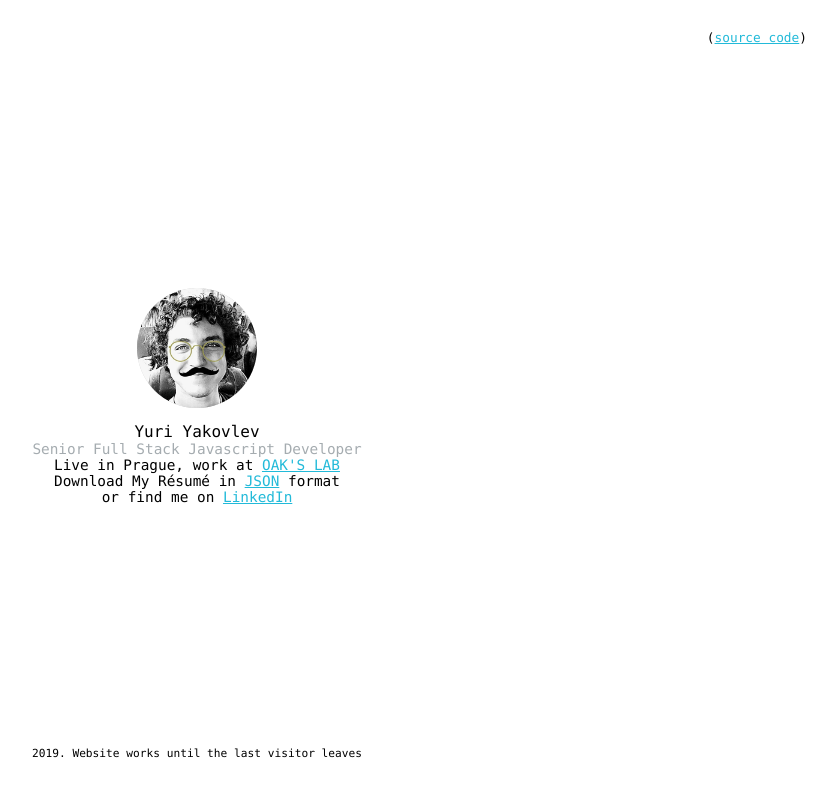
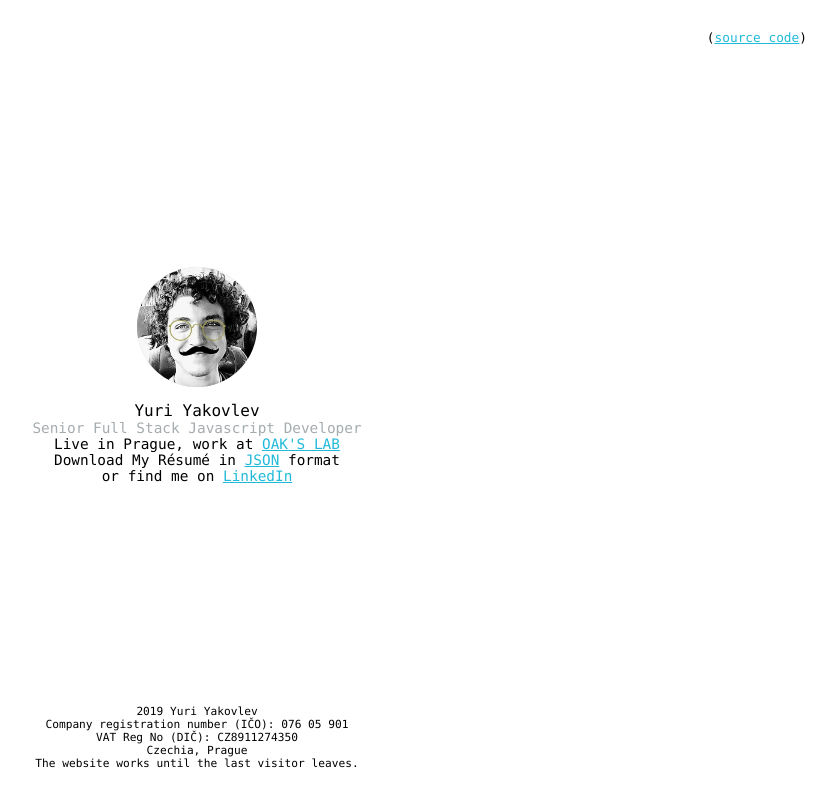
Before and after one commit to yakovlevyuri/website, a Next.js app: page / in a window 1280 px wide. Shown: the whole page, without its empty margins (443-1279 px from the left). Built offline with nearby package versions, Linux system fonts and the light colour scheme.

Commit message:
Add info to the footer

```diff
--- a/components/Footer.tsx
+++ b/components/Footer.tsx
@@ -1,9 +1,11 @@
 const Footer = () => (
   <>
     <div className="footer">
-      <p>
-        {new Date().getFullYear()}. Website works until the last visitor leaves
-      </p>
+      <p>{new Date().getFullYear()} Yuri Yakovlev</p>
+      <p>Company registration number (IČO): 076 05 901</p>
+      <p>VAT Reg No (DIČ): CZ8911274350</p>
+      <p>Czechia, Prague</p>
+      <p>The website works until the last visitor leaves.</p>
     </div>
 
     <style jsx>{`
@@ -16,10 +18,6 @@ const Footer = () => (
         font-size: 0.7em;
         text-align: center;
       }
-
-      p:first-child {
-        margin-bottom: 10px;
-      }
     `}</style>
   </>
 );
```
